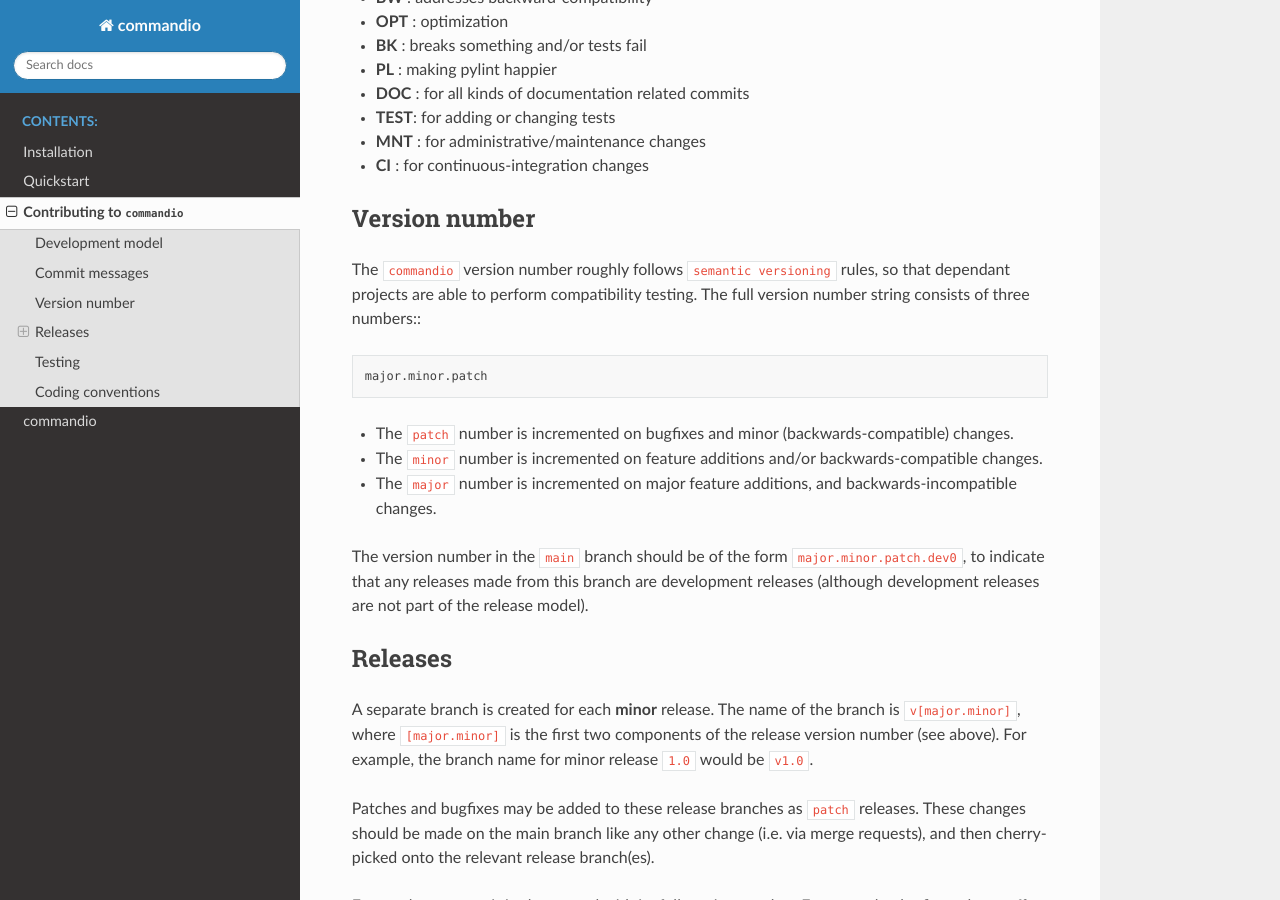
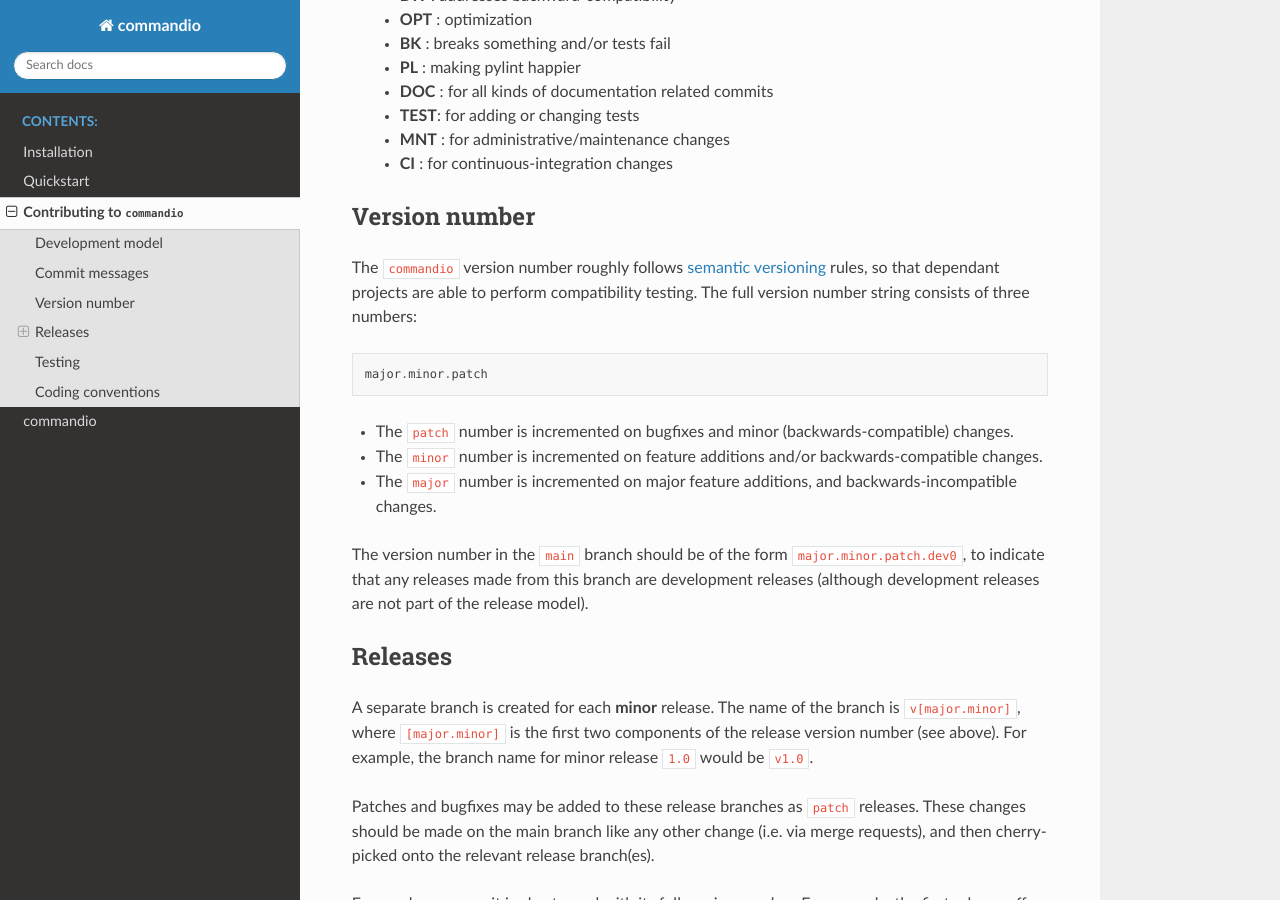
Before and after one commit to AdebayoBraimah/commandio, a Sphinx documentation site: the page built from doc/source/contributing.rst, in a window 1280 px wide and 900 px high, scrolled down 654 px. Built offline with Sphinx 7.4.7 and the Read the Docs theme 2.0.0, drawn with Linux system fonts in a browser that asks for light colours.

Commit message:
MNT: Converted md files to rst

```diff
--- a/doc/source/contributing.md
+++ b/doc/source/contributing.rst
@@ -1,8 +1,9 @@
-# Contributing to ``commandio``
------------------------------------
+Contributing to ``commandio``
+===============================
 
-> This document is adapted from [https://git.fmrib.ox.ac.uk/fsl/fslpy/-/blob/master/doc/contributing.rst](https://git.fmrib.ox.ac.uk/fsl/fslpy/-/blob/master/doc/contributing.rst)
-> Created by Paul McCarthy
+This document is adapted from `https://git.fmrib.ox.ac.uk/fsl/fslpy/-/blob/master/doc/contributing.rst <https://git.fmrib.ox.ac.uk/fsl/fslpy/-/blob/master/doc/contributing.rst>`_
+
+Created by Paul McCarthy
 
 **NOTE**: This document is a work in progress.
 
@@ -18,7 +19,7 @@
 
 
 To aid readability, all commit messages should be prefixed with one or more of
-the following labels (this convention has been inherited from [``nibabel``](https://github.com/nipy/nibabel):
+the following labels (this convention has been inherited from `nibabel <https://github.com/nipy/nibabel>`_:
 
   * **BF**  : bug fix
   * **RF**  : refactoring
@@ -37,19 +38,20 @@
 --------------
 
 
-The ``commandio`` version number roughly follows [``semantic versioning``](http://semver.org/) rules, so that dependant projects are able to perform
+The ``commandio`` version number roughly follows `semantic versioning <http://semver.org/>`_ rules,
+so that dependant projects are able to perform
 compatibility testing.  The full version number string consists of three
 numbers::
 
-    major.minor.patch
+      major.minor.patch
 
-* The ``patch`` number is incremented on bugfixes and minor
+- The ``patch`` number is incremented on bugfixes and minor
   (backwards-compatible) changes.
 
-* The ``minor`` number is incremented on feature additions and/or
+- The ``minor`` number is incremented on feature additions and/or
   backwards-compatible changes.
 
-* The ``major`` number is incremented on major feature additions, and
+- The ``major`` number is incremented on major feature additions, and
   backwards-incompatible changes.
 
 
@@ -81,7 +83,8 @@
 ``1.0.1``, ``1.0.2``, etc.
 
 
-### Major/minor releases
+Major/minor releases
+^^^^^^^^^^^^^^^^^^^^^^
 
 
 Follow this process for major and minor releases. Steps 1 and 2 should be
@@ -101,7 +104,8 @@
 5. Tag the new release on the minor release branch.
 
 
-### Bugfix/patch releases
+Bugfix/patch releases
+^^^^^^^^^^^^^^^^^^^^^^
 
 
 Follow this process for patch releases. Step 1 should be performed via
@@ -124,15 +128,15 @@
 Unit and integration tests are currently run with ``py.test`` and
 ``coverage`` (**However, this is not yet implemented**).
 
-* Aim for 100% code coverage.
-* Tests must pass on python v3.5, v3.6, and v3.7.
+- Aim for 100% code coverage.
+- Tests must pass on python v3.5, v3.6, and v3.7.
 
 
 Coding conventions
 ------------------
 
 
-* Clean, readable code is good
-* Clear and accurate documentation is good
-* Document all modules, functions, classes, and methods using
-  [``ReStructuredText``](http://www.sphinx-doc.org/en/stable/rest.html).
+- Clean, readable code is good
+- Clear and accurate documentation is good
+- Document all modules, functions, classes, and methods using
+  `ReStructuredText <http://www.sphinx-doc.org/en/stable/rest.html>`_.
```
Also changed, not shown: README.rst (renamed from README.md, +10 -7 lines).
